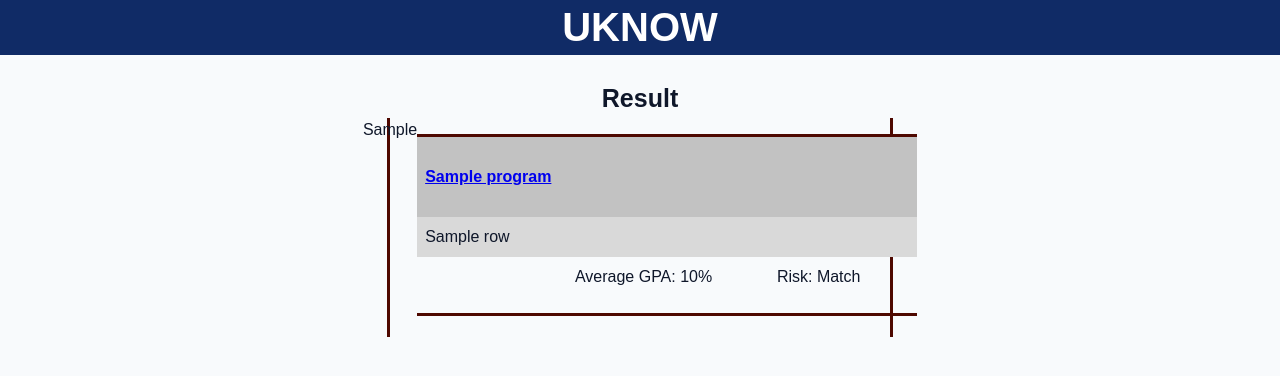
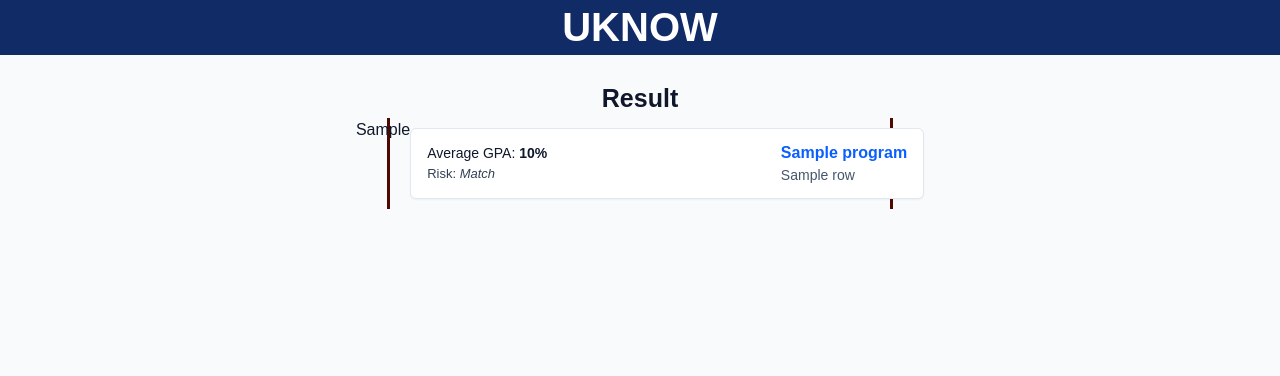
Before and after one commit to LT-733/UKNOW-by-PGSD, a Django app: template frontend/frontendapp/templates/frontendapp/result.html in a window 1280 px wide. Shown: the top 376 px of the page. Run offline with Django 5.2, Linux system fonts and the light colour scheme; the template is opened without the code that fills it: most values are stand-ins (such as "Sample title", 1, 10 or a date in 2020).

Commit message:
Replace result tables with card layout and add CSS

```diff
--- a/frontend/frontendapp/templates/frontendapp/result.html
+++ b/frontend/frontendapp/templates/frontendapp/result.html
@@ -69,6 +69,25 @@
             position: relative;
 
         }
+        .result-card {
+            display: flex;
+            align-items: center;
+            justify-content: space-between;
+            background: #ffffff;
+            border: 1px solid #e2e8f0;
+            box-shadow: 0 1px 2px rgba(15,23,42,0.05);
+            padding: 12px 16px;
+            margin: 10px 0;
+            width: 480px;
+            border-radius: 6px;
+        }
+        .result-left { text-align: left; color: #334155; }
+        .result-right { text-align: left; margin-left: 12px; }
+        .program-link { color: #0b5fff; text-decoration: none; font-size: 16px; }
+        .program-link:hover { text-decoration: underline; }
+        .university { color: #475569; font-size: 14px; }
+        .avg { color: #0f172a; font-size: 14px; }
+        .risk { color: #334155; font-size: 13px; }
         table.Logo {
             width: 200px;
         }
@@ -121,29 +140,18 @@
             </div>
             <div class="table64">
                 {% for row in page_obj %}
-                <table class="behind">
-                    <tr><th></th><th></th></tr>
-                    <tr style="line-height: 4"><td></td><td>&nbsp;</td></tr>
-                    <tr><td></td><td>&nbsp;</td></tr>
-                    <tr>
-                        <td style="text-align:right;">Average GPA: {{ row.admission_average }}%</td>
-                        <td style="text-align:center;">Risk: Match</td>
-                    </tr>
-                    <tr><th></th><th></th></tr>
-                </table>
-                <table class="front">
-                    <tr><th></th></tr>
-                    <tr>
-                        <td style="line-height: 4">
-                            <a href="/detail/?id={{ row.id }}" target="_blank">
-                                <b>{{ row.program }}</b>
-                            </a>
-                        </td>
-                    </tr>
-                    <tr><td>{{ row.university_name }}</td></tr>
-                    <tr><td>&nbsp;</td></tr>
-                    <tr><td>&nbsp;</td></tr>
-                </table>
+                <div class="result-card">
+                    <div class="result-left">
+                        {% if row.admission_average %}
+                            <div class="avg">Average GPA: <strong>{{ row.admission_average }}%</strong></div>
+                        {% endif %}
+                        <div class="risk">Risk: <em>Match</em></div>
+                    </div>
+                    <div class="result-right">
+                        <a href="/detail/?id={{ row.id }}" target="_blank" class="program-link"><b>{{ row.program }}</b></a>
+                        <div class="university">{{ row.university_name }}</div>
+                    </div>
+                </div>
                 {% empty %}
                 <p style="text-align: center; padding: 40px; font-size: 35px;">No results found. Try changing your filters</p>
                 {% endfor %}
```
